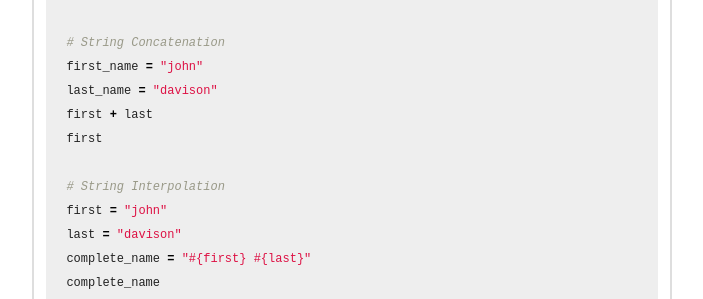
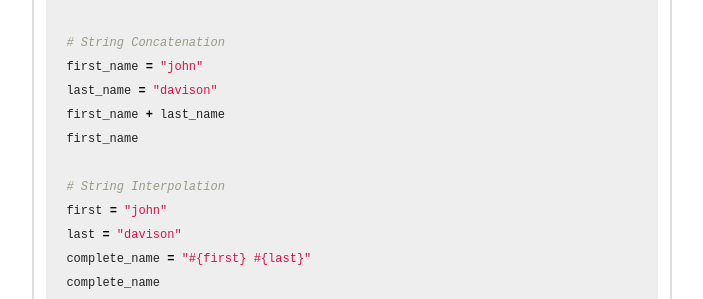
Before and after one commit to jcdavison/rubyonrailstutor.github.io, a Jekyll site: the page built from _posts/2014-03-04-ruby-basics-strings.md, in a window 1280 px wide and 900 px high, scrolled down 930 px. Shown: the part 152-451 px from the top of the window, without its empty margins (318-1021 px from the left). Built offline with Jekyll 4.4.1, drawn with Linux system fonts in a browser that asks for light colours; nearby versions of some CDN libraries; comment, search, counter and statistics services are not loaded.

Commit message:
update copy

```diff
--- a/_posts/2014-03-04-ruby-basics-strings.md
+++ b/_posts/2014-03-04-ruby-basics-strings.md
@@ -22,8 +22,8 @@ comments: true
   # String Concatenation
   first_name = "john"
   last_name = "davison"
-  first + last
-  first
+  first_name + last_name
+  first_name
 
   # String Interpolation
   first = "john"
```
